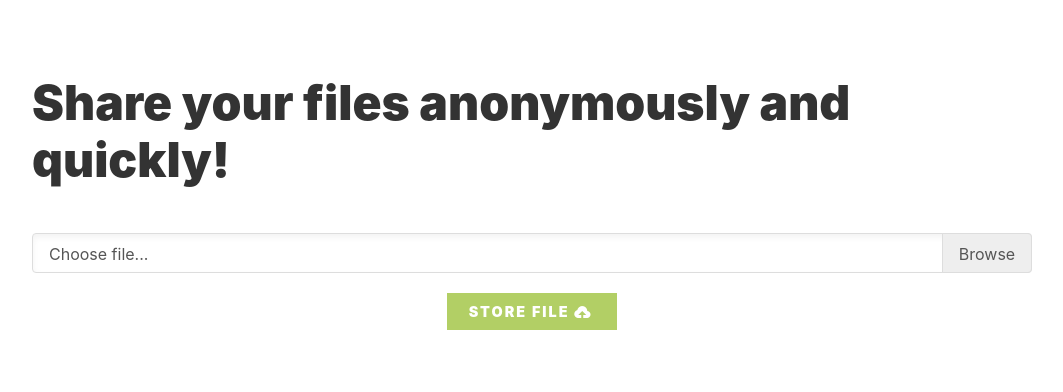
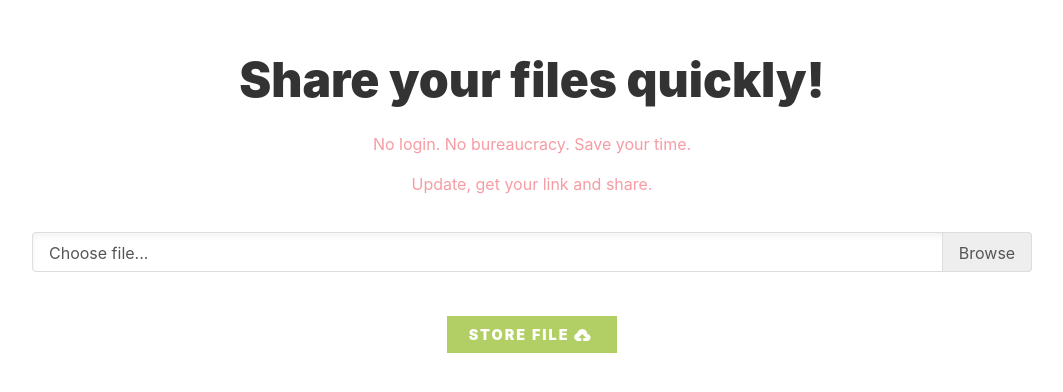
Before and after one commit to Mateusmsouza/store-that-bit-front, a website built with Vite: page src/index.html in a window 1280 px wide. Shown: the part 198-590 px from the top of the page, without its empty margins (108-1171 px from the left). Built offline with nearby package versions, Linux system fonts and the light colour scheme.

Commit message:
include subtitles

```diff
--- a/src/index.html
+++ b/src/index.html
@@ -8,12 +8,15 @@
   </head>
   <body>
     <main class="store-that-bit">
-      <h1>Share your files anonymously and quickly!</h1>
-
+      <h1>Share your files quickly!</h1>
+      <p class="sub text-red-l2">No login. No bureaucracy. Save your time.</p>
+      <p class="sub text-red-l2">Update, get your link and share.</p>
       <label class="file mv-5 mv-20 stretch">
         <input type="file" id="file" aria-label="File browser example">
         <span id="file-label" class="file-custom"></span>
       </label>
+      <h1></h1>
+
 
       <button id="file-store-button" class="btn green btn-spinner">
         store file <i class="petalicon petalicon-cloud-upload"></i>
```
